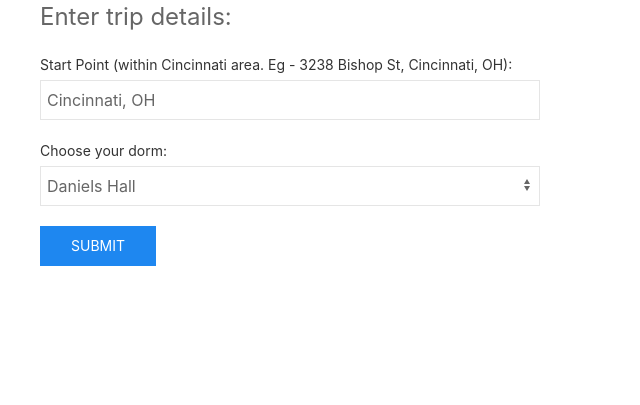
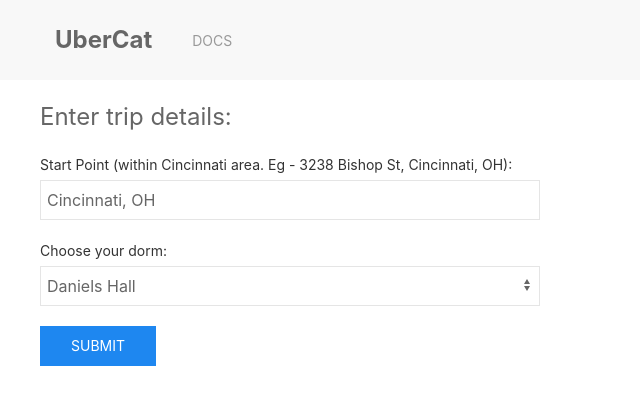
Before and after one commit to Rishabhravindra/ubercat, a Flask app: page / in a window 1280 px wide. Shown: the top 405 px of the page, without its empty margins (0-640 px from the left). Run offline with Flask 2, Linux system fonts and the light colour scheme.

Commit message:
add navbar

```diff
--- a/templates/form_submit.html
+++ b/templates/form_submit.html
@@ -6,8 +6,23 @@
 
     </head>
     <body>
+<nav class="uk-container uk-navbar-container uk-margin" uk-navbar>
+    <div class="uk-navbar-left">
 
+        <a class="uk-navbar-item uk-logo" href="#"><b>UberCat</b></a>
+
+        <ul class="uk-navbar-nav">
+            <li>
+                <a href="#">
+                    <span class="uk-icon uk-margin-small-right" href="#" uk-icon="icon: star"></span>
+                    DOCS
+                </a>
+            </li>
+        </ul>
+    </div>
+</nav>
         <div class="uk-container" >
+
         <div class="uk-column-1-3"></div>
           <form  class ="uk-form-stacked" method="post" action="{{ url_for('hello') }}">
               <legend class="uk-legend">Enter trip details:</legend>
```
Also changed, not shown: templates/form_action.html (+15 -0 lines).
